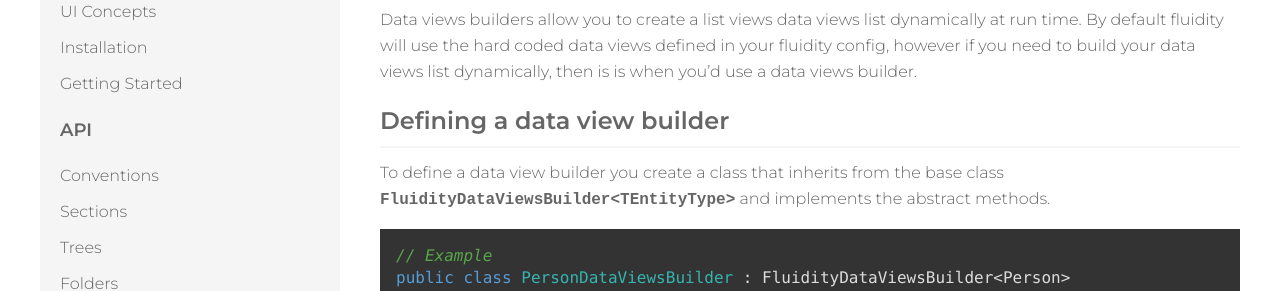
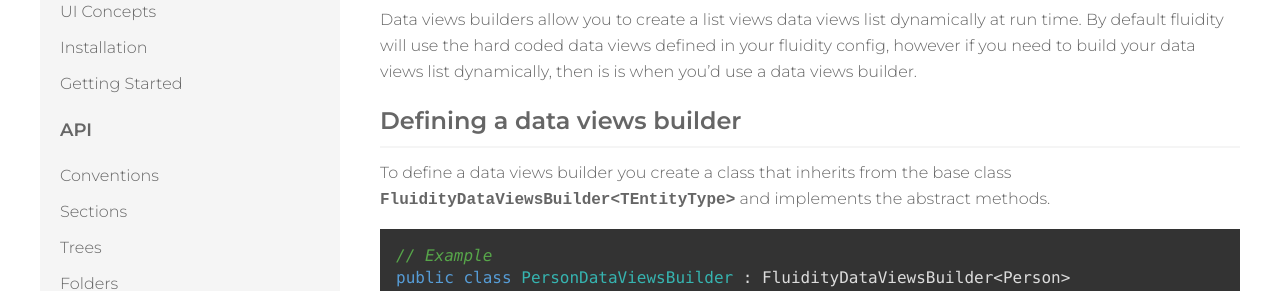
Before and after one commit to mattbrailsford/umbraco-fluidity, a Jekyll site: the page built from docs/_pages/02-api-06-data-views-builders.md, in a window 1280 px wide. Shown: the part 391-682 px from the top of the page. Built offline with Jekyll 4.4.1, drawn with Linux system fonts in a browser that asks for light colours.

Commit message:
Pluralised "views"

`````diff
--- a/docs/_pages/02-api-06-data-views-builders.md
+++ b/docs/_pages/02-api-06-data-views-builders.md
@@ -7,9 +7,9 @@ permalink: /api/data-views-builders/index.html
 
 Data views builders allow you to create a list views data views list dynamically at run time. By default fluidity will use the hard coded data views defined in your fluidity config, however if you need to build your data views list dynamically, then is is when you'd use a data views builder.
 
-### Defining a data view builder
+### Defining a data views builder
 
-To define a data view builder you create a class that inherits from the base class `FluidityDataViewsBuilder<TEntityType>` and implements the abstract methods.
+To define a data views builder you create a class that inherits from the base class `FluidityDataViewsBuilder<TEntityType>` and implements the abstract methods.
 
 ````csharp
 // Example
`````
